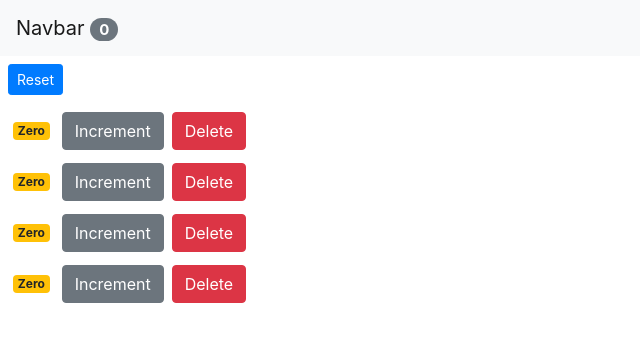
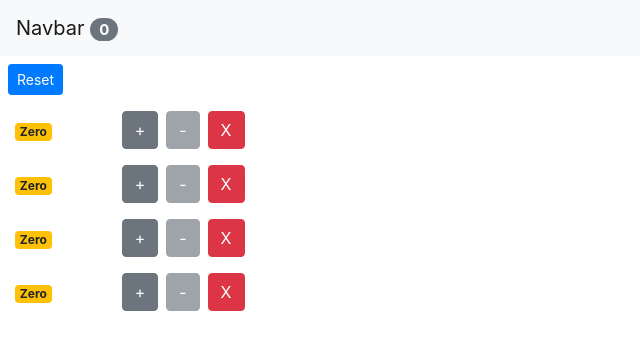
Before and after one commit to aravindanvenkataraju/react, a React (Create React App) app in the folder counter-app/: page / in a window 1280 px wide. Shown: the top 350 px of the page, without its empty margins (0-640 px from the left). Built offline with nearby package versions, Linux system fonts and the light colour scheme.

Commit message:
add decrement button to the counters app

```diff
--- a/counter-app/src/App.js
+++ b/counter-app/src/App.js
@@ -47,6 +47,14 @@ class App extends Component {
     counters[index].value++;
     this.setState({ counters });
   };
+
+  handleDecrement = counter => {
+    const counters = [...this.state.counters];
+    const index = counters.indexOf.counter;
+    counters[index] = counter;
+    counters[index].value--;
+    this.setState({ counters });
+  };
   render() {
     return (
       <React.Fragment>
@@ -58,6 +66,7 @@ class App extends Component {
           onReset={this.handleReset}
           onIncrement={this.handleIncrement}
           onDelete={this.handleDelete}
+          onDecrement={this.handleDecrement}
         />
       </React.Fragment>
     );
--- a/counter-app/src/components/counter.jsx
+++ b/counter-app/src/components/counter.jsx
@@ -12,29 +12,40 @@ class Counter extends Component {
 
   render() {
     //console.log("props", this.props);
-    const { onIncrement, onDelete } = this.props;
+    const { onIncrement, onDelete, onDecrement, counter } = this.props;
     return (
       <React.Fragment>
+        <div className="align-self-center col-1">
           <span className={this.getBadgeClasses()}>{this.formatCount()}</span>
+        </div>
+        <div className="col">
           <button
-          onClick={() => onIncrement(this.props.counter)}
-          className="btn btn-secondary btm-sm m-1"
+            onClick={() => onIncrement(counter)}
+            className="btn btn-secondary btm-sm"
           >
-          Increment
+            +
           </button>
           <button
-          onClick={() => onDelete(this.props.counter.id)}
-          className="btn btn-danger btm-sm m-1"
+            onClick={() => onDecrement(counter)}
+            className="btn btn-secondary btm-sm m-2"
+            disabled={counter.value === 0}
           >
-          Delete
+            -
           </button>
+          <button
+            onClick={() => onDelete(counter.id)}
+            className="btn btn-danger btm-sm"
+          >
+            X
+          </button>
+        </div>
       </React.Fragment>
     );
   }
 
   getBadgeClasses() {
     const { counter } = this.props;
-    let countBadgeClasses = "badge m-2 badge-";
+    let countBadgeClasses = "badge badge-";
     countBadgeClasses += counter.value === 0 ? "warning" : "primary";
     return countBadgeClasses;
   }
--- a/counter-app/src/components/counters.jsx
+++ b/counter-app/src/components/counters.jsx
@@ -2,21 +2,32 @@ import React, { Component } from "react";
 import Counter from "./counter";
 class Counters extends Component {
   render() {
-    const { onReset, onDelete, onIncrement, counters } = this.props;
+    const {
+      onReset,
+      onDelete,
+      onIncrement,
+      onDecrement,
+      counters
+    } = this.props;
     return (
       <React.Fragment>
+        <div className="container-fluid">
+          <div className="row">
             <button className="btn btn-primary btn-sm m-2" onClick={onReset}>
               Reset
             </button>
+          </div>
           {counters.map(counter => (
-          <div style={{ margin: "5px" }} key={counter.id}>
+            <div className="row" key={counter.id}>
               <Counter
                 onDelete={onDelete}
                 counter={counter}
                 onIncrement={onIncrement}
+                onDecrement={onDecrement}
               />
             </div>
           ))}
+        </div>
       </React.Fragment>
     );
   }
--- a/counter-app/src/components/navbar.jsx
+++ b/counter-app/src/components/navbar.jsx
@@ -1,4 +1,4 @@
-import React, { Component } from "react";
+import React from "react";
 
 const NavBar = ({ totalCounters }) => {
   return (
```
Lines whose indentation alone changed are shown as unchanged.
